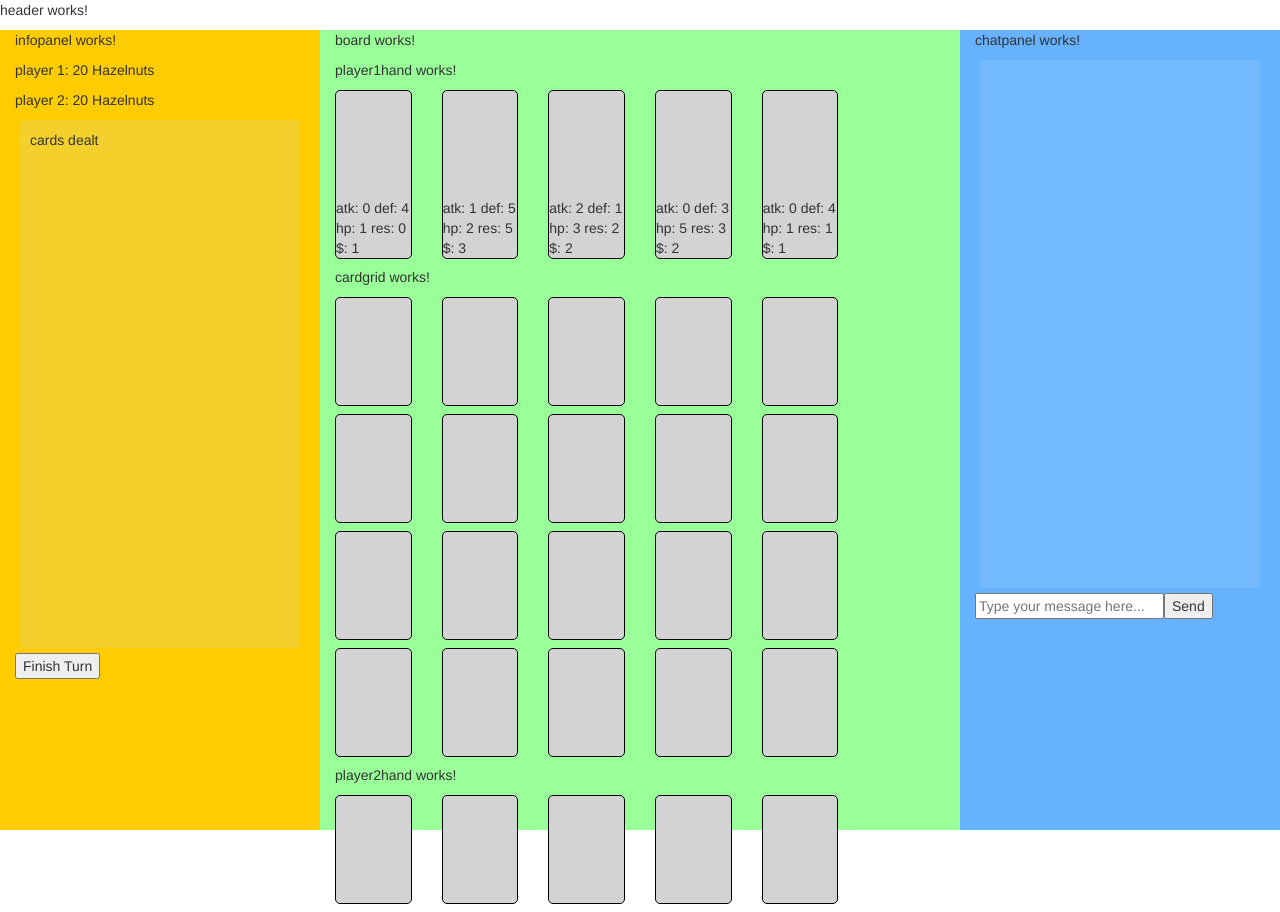
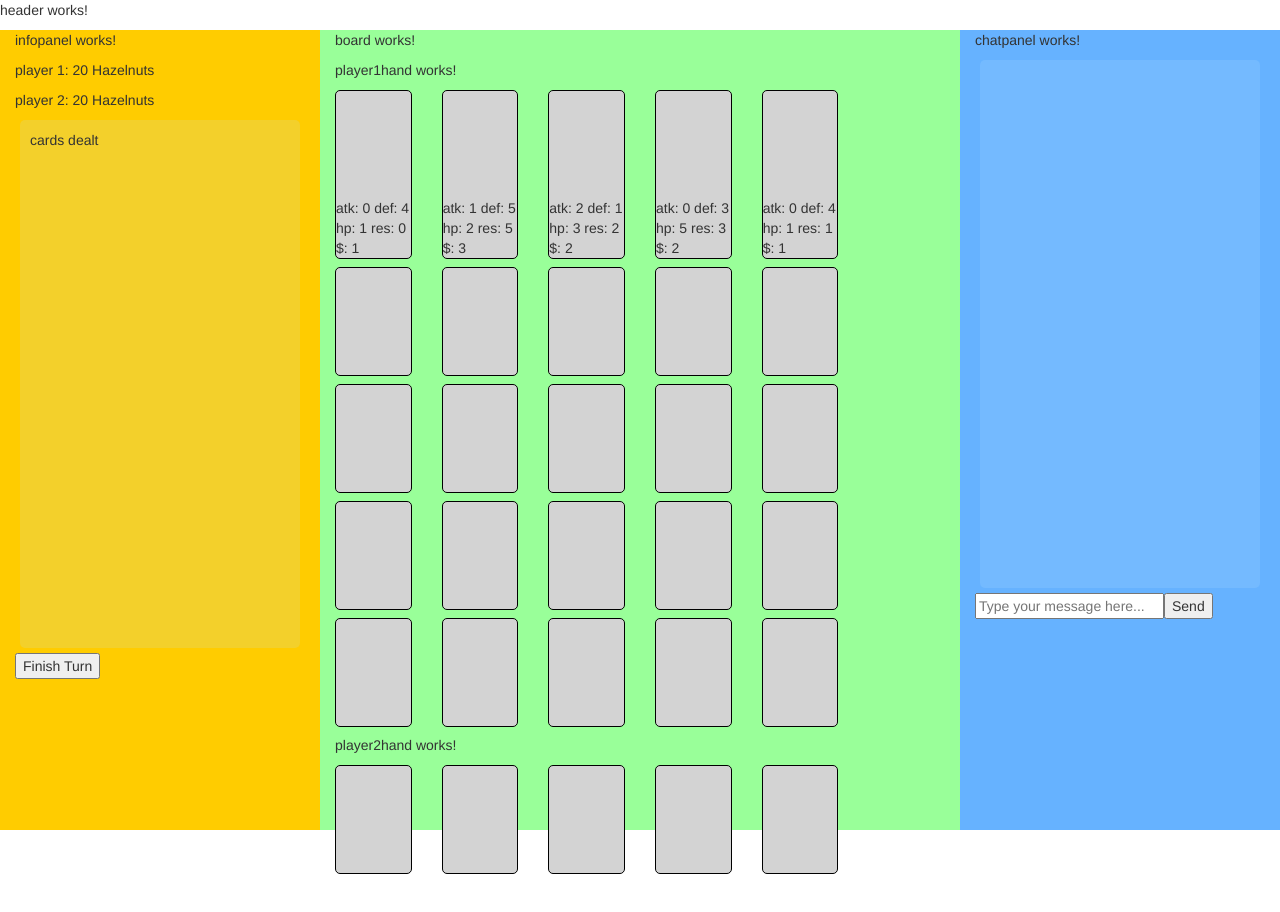
Before and after one commit to Fabian-Wey-FFHS/game-logic, an Angular app: page / in a window 1280 px wide. After the commit the page ends 882 px from the top, so only its background shows below. Built offline with nearby package versions, Linux system fonts and the light colour scheme.

Commit message:
working on placing cards on the grid...

```diff
--- a/src/app/board/board.component.html
+++ b/src/app/board/board.component.html
@@ -1,5 +1,5 @@
 <!-- board.component.html -->
 <p>board works!</p>
 <app-player1hand></app-player1hand>
-<app-cardgrid></app-cardgrid>
+<app-cardgrid (click)="placeCardOnBoard($event)"></app-cardgrid>
 <app-player2hand></app-player2hand>
--- a/src/app/board/board.component.ts
+++ b/src/app/board/board.component.ts
@@ -1,13 +1,18 @@
+// board.component.ts
 import { Component } from '@angular/core';
 import { GameService } from 'src/app/shared/game.service';
+import { CardModel } from "src/app/model/card.model";
+
 @Component({
   selector: 'app-board',
   templateUrl: './board.component.html',
   styleUrls: ['./board.component.css']
 })
 export class BoardComponent {
+  constructor(private gameService: GameService) {}
 
-  constructor(private gameService: GameService) { }
-
-
+  placeCardOnBoard(event: any) {
+    // Handle placing the card on the board based on the event information
+    // You may need to extract row and column information from the event here
+  }
 }
--- a/src/app/board/cardgrid/cardgrid.component.html
+++ b/src/app/board/cardgrid/cardgrid.component.html
@@ -1,9 +1,20 @@
 <!-- cardgrid.component.html -->
 
-<p>cardgrid works!</p>
 <div class="row justify-content-center">
-  <div class="col-md-2">
-    <div id="A1" class="gray-rectangle"></div>
+  <div *ngFor="let row of cardGrid; let i = index" class="col-md-2">
+    <div *ngFor="let card of row; let j = index" class="gray-rectangle" (click)="placeCardOnBoard(i, j)">
+      {{ card ? card.stats : '' }}
+    </div>
+  </div>
+</div>
+
+
+<!--
+<div class="row justify-content-center">
+  <div *ngFor="let row of cardGrid" class="col-md-2">
+    <div *ngFor="let card of row" class="gray-rectangle">
+      {{ card ? card.stats : '' }}
+    </div>
   </div>
   <div class="col-md-2">
     <div id="A2" class="gray-rectangle"></div>
@@ -69,3 +80,4 @@
     <div id="E5" class="gray-rectangle"></div>
   </div>
 </div>
+-->
--- a/src/app/board/cardgrid/cardgrid.component.ts
+++ b/src/app/board/cardgrid/cardgrid.component.ts
@@ -1,10 +1,29 @@
+// cardgrid.component.ts
 import { Component } from '@angular/core';
+import { GameService } from 'src/app/shared/game.service';
+import { CardModel } from "../../model/card.model";
 
 @Component({
   selector: 'app-cardgrid',
   templateUrl: './cardgrid.component.html',
   styleUrls: ['./cardgrid.component.css']
 })
+// creates a cardgrid with 5 columns and 4 rows
+// the cards in the grid are displayed as gray boxes that are empty if no card is placed on the grid
+// or display the stats of the card if a card is placed on the grid
+
 export class CardgridComponent {
-
+  constructor(private gameService: GameService) {}
+  // intialize the cardgrid with 5 columns and 4 rows
+  cardGrid= this.gameService.cardGrid;
+  // create a function to place a card on the grid
+  placeCardOnBoard(event: any, card: CardModel) {
+    // Handle placing the card on the board based on the event information
+    // You may need to extract row and column information from the event here
+    // get the row and column information from the event
+    let row = event.target.parentNode.rowIndex;
+    let column = event.target.cellIndex;
+    // place the card on the grid
+    this.cardGrid[column][row] = card;
+  }
 }
--- a/src/app/board/player1hand/player1hand.component.css
+++ b/src/app/board/player1hand/player1hand.component.css
@@ -21,3 +21,9 @@
   padding: 10px;
   box-sizing: border-box;
 }
+
+/* if card is selected a green border is displayed*/
+
+.selected {
+  border: 5px solid green;
+}
--- a/src/app/board/player1hand/player1hand.component.ts
+++ b/src/app/board/player1hand/player1hand.component.ts
@@ -1,14 +1,15 @@
 // player1hand.component.ts
 import { Component, OnInit } from '@angular/core';
 import { GameService } from 'src/app/shared/game.service';
-import {CardModel} from "../../model/card.model";
-
-
+import { CardModel } from "../../model/card.model";
 @Component({
   selector: 'app-player1hand',
   templateUrl: './player1hand.component.html',
   styleUrls: ['./player1hand.component.css']
 })
+//add an appropriate Angular decorator for this component
+
+
 export class Player1HandComponent implements OnInit {
   player1Hand: CardModel[];
 
@@ -21,5 +22,11 @@ export class Player1HandComponent implements OnInit {
   selectCard(card: CardModel) {
     // Toggle the selected state of the card
     card.selected = !card.selected;
+    //It's only possible to select one card at a time
+    this.player1Hand.forEach(c => {
+      if (c !== card) {
+        c.selected = false;
+      }
+    });
   }
 }
--- a/src/app/shared/game.service.ts
+++ b/src/app/shared/game.service.ts
@@ -40,6 +40,14 @@ export class GameService {
     this.player1Hand = this.stack.splice(0, 5);
     this.player2Hand = this.stack.splice(0, 5);
     this.events.push("cards dealt");
+
+    // initialize the empty cardgrid with 5 columns and 4 rows
+    for (let i = 0; i < 5; i++) {
+      this.cardGrid[i] = [];
+      for (let j = 0; j < 4; j++) {
+        this.cardGrid[i][j] = null;
+      }
+    }
   }
   getEvents(): string[] {
     return this.events;
@@ -52,10 +60,21 @@ export class GameService {
     return this.player2Hand;
   }
 
-  // Place the selected card on the board at the specified position
-  placeCardOnBoard(card: CardModel, row: number, column: number) {
-    this.cardGrid[row][column] = card;
-    card.selected = false; // Deselect the card after placing it on the board
+
+  // If Player1 has selected a card and clicks on the board, the card is placed on the board
+  // at the specified position. If the position is already occupied, the card is not placed.
+  placeCardOnBoard(row: number, col: number) {
+    let card = this.player1Hand.find(c => c.selected);
+    if (card) {
+      if (!this.cardGrid[row][col]) {
+        this.cardGrid[row][col] = card;
+        this.player1Hand = this.player1Hand.filter(c => c !== card);
+        this.events.push("card placed on board");
+      }
+    }
+  }
+  getcardGrid(): CardModel[][] {
+    return this.cardGrid;
   }
 
 }
```
